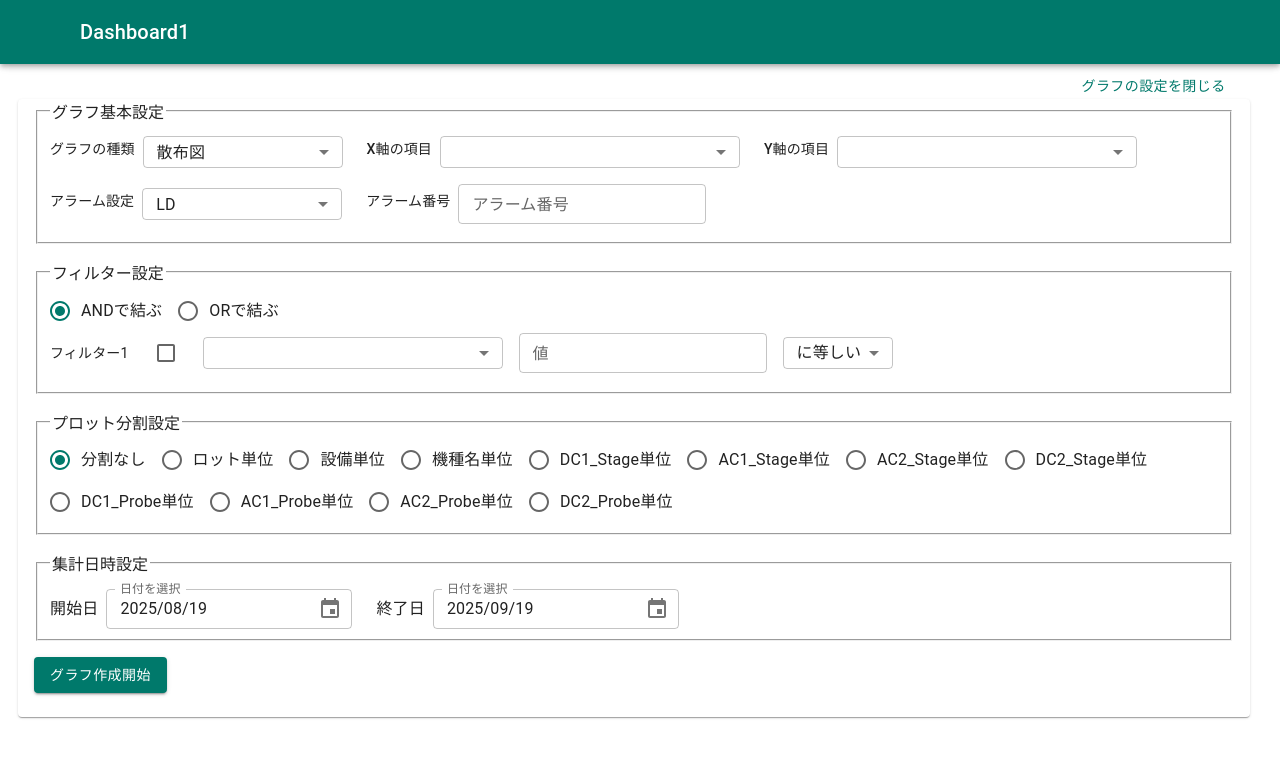
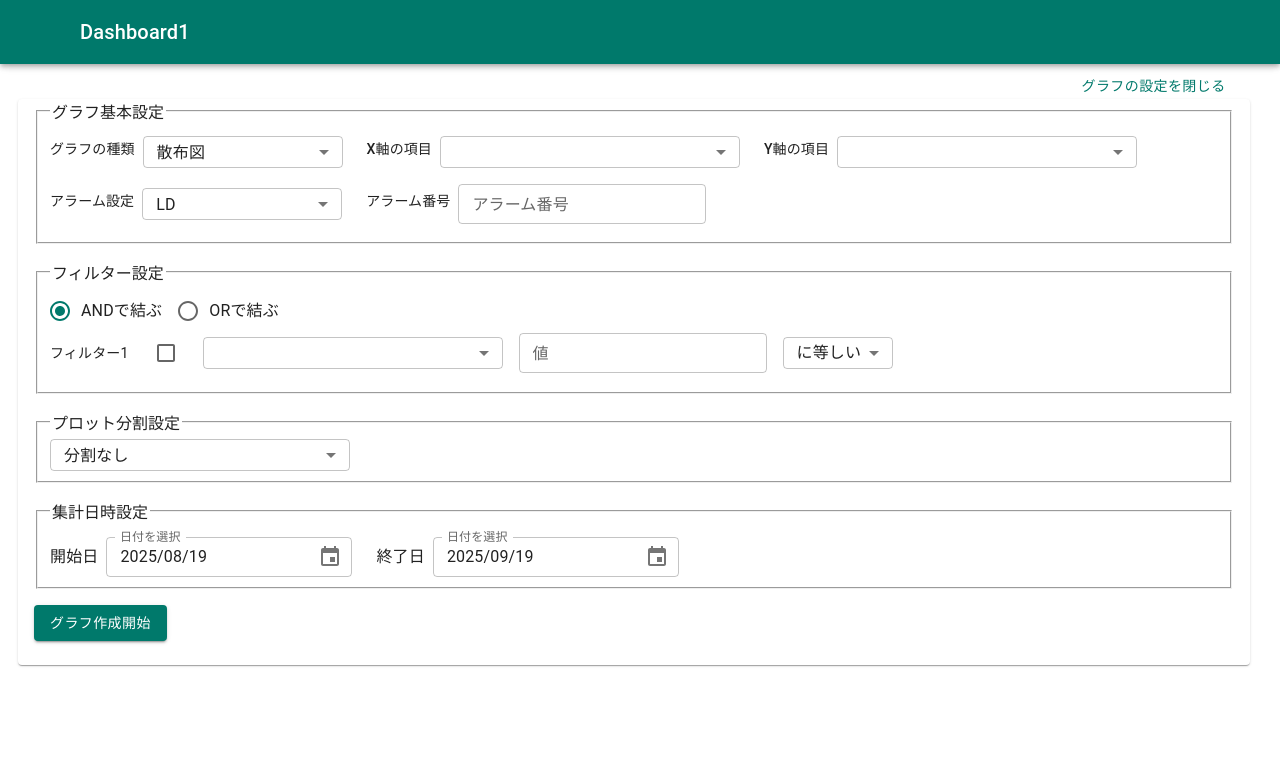
Before and after one commit to Naoki-ibaragi/GRAPH_DASHBOARD, a React (Vite) app: page / in a window 1280 px wide. Shown: the top 758 px of the page. Built offline with nearby package versions, Linux system fonts and the light colour scheme; some icons are missing; what @highcharts/react would draw is missing.

Commit message:
改修中

```diff
--- a/src/constants/graphConfig.js
+++ b/src/constants/graphConfig.js
@@ -43,6 +43,8 @@ export const PLOT_UNITS = {
   LOT: 'Lot',
   MACHINE: 'Machine',
   TYPE: 'Type',
+  WAFER: 'Wafer',
+  LD_ARM: 'LD_ARM',
   STAGE_DC1:'Stage_dc1',
   STAGE_AC1:'Stage_ac1',
   STAGE_AC2:'Stage_ac2',
@@ -58,14 +60,16 @@ export const PLOT_UNIT_LABELS = {
   'ロット単位': PLOT_UNITS.LOT,
   '設備単位': PLOT_UNITS.MACHINE,
   '機種名単位': PLOT_UNITS.TYPE,
-  'DC1_Stage単位': PLOT_UNITS.STAGE_DC1,
-  'AC1_Stage単位': PLOT_UNITS.STAGE_AC1,
-  'AC2_Stage単位': PLOT_UNITS.STAGE_AC2,
-  'DC2_Stage単位': PLOT_UNITS.STAGE_DC2,
-  'DC1_Probe単位': PLOT_UNITS.PROBE_DC1,
-  'AC1_Probe単位': PLOT_UNITS.PROBE_AC1,
-  'AC2_Probe単位': PLOT_UNITS.PROBE_AC2,
-  'DC2_Probe単位': PLOT_UNITS.PROBE_DC2,
+  'Wa番号単位': PLOT_UNITS.WAFER,
+  'LDトレイ保持アーム単位': PLOT_UNITS.LD_ARM,
+  'DC1測定ステージ単位': PLOT_UNITS.STAGE_DC1,
+  'AC1測定ステージ単位': PLOT_UNITS.STAGE_AC1,
+  'AC2測定ステージ単位': PLOT_UNITS.STAGE_AC2,
+  'DC2測定ステージ単位': PLOT_UNITS.STAGE_DC2,
+  'DC1測定コンタクタ単位': PLOT_UNITS.PROBE_DC1,
+  'AC1測定コンタクタ単位': PLOT_UNITS.PROBE_AC1,
+  'AC2測定コンタクタ単位': PLOT_UNITS.PROBE_AC2,
+  'DC2測定コンタクタ単位': PLOT_UNITS.PROBE_DC2,
 };
 
 // フィルター結合方法
--- a/src/graphComponents/GraphSetting.jsx
+++ b/src/graphComponents/GraphSetting.jsx
@@ -369,21 +369,18 @@ function GraphSetting(props) {
             {/*プロット分割設定*/}
             <Box component={"fieldset"} mt={2} mb={2}>
                 <legend>プロット分割設定</legend>
-                <Grid item xs={12} sm={3}>
-                    <RadioGroup
-                        row
-                        value={plotUnit}
-                        aria-labelledby="demo-row-radio-buttons-group-label"
-                        name="row-radio-buttons-group"
-                        onChange={(e) =>setPlotUnit(e.target.value)}
-                    >
-                        {
-                            Object.keys(PLOT_UNIT_LABELS).map((key)=>(
-                                <FormControlLabel key={key} value={PLOT_UNIT_LABELS[key]} control={<Radio />} label={key} />
-                            ))
-                        }
-                    </RadioGroup>
-                </Grid>
+                <Select
+                    size="small"
+                    sx={{mr:3,height:32,width:300}}
+                    value={plotUnit}
+                    onChange={(e) =>setPlotUnit(e.target.value)}
+                >
+                    {Object.keys(PLOT_UNIT_LABELS).map((key) => (
+                    <MenuItem key={key} value={PLOT_UNIT_LABELS[key]}>
+                        {key}
+                    </MenuItem>
+                    ))}
+                </Select>
             </Box>
             {/*集計開始日の設定*/}
             <Box component={"fieldset"} mt={2} mb={2}>
```
